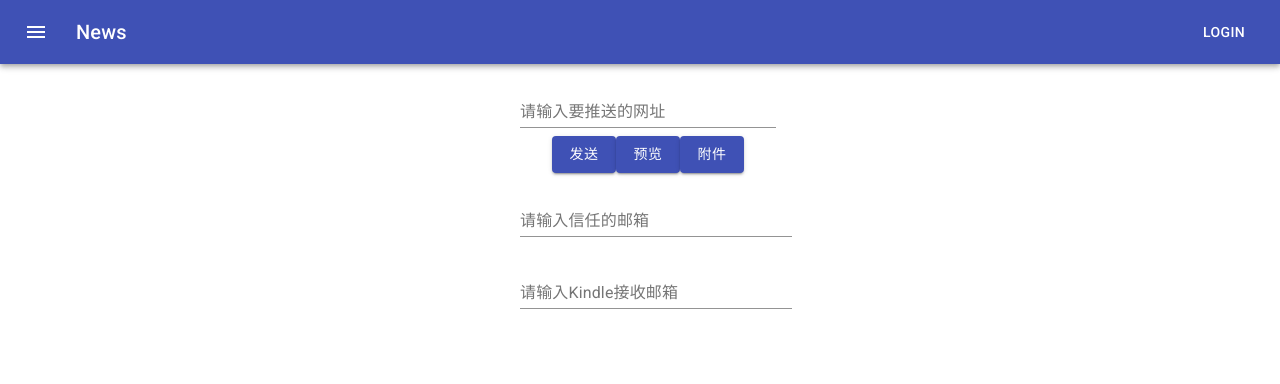
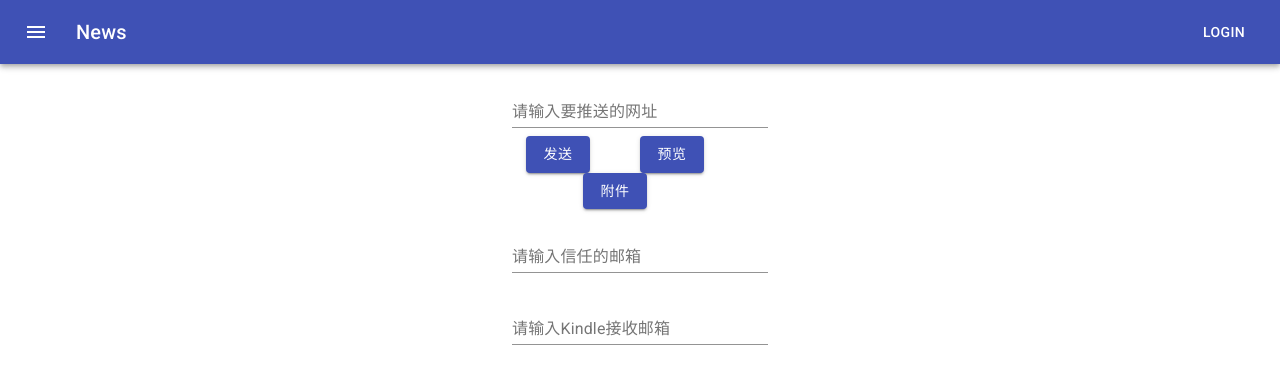
Before and after one commit to YafeiGeng/kindle_demo, a React (Create React App) app: page / in a window 1280 px wide. Shown: the top 384 px of the page. Built offline with nearby package versions, Linux system fonts and the light colour scheme.

Commit message:
click button and grab input value

```diff
--- a/src/component/AppMain.js
+++ b/src/component/AppMain.js
@@ -1,13 +1,12 @@
 import React from 'react';
 import Button from '@material-ui/core/Button';
 import TextField from '@material-ui/core/TextField';
-import {makeStyles} from '@material-ui/core/styles';
 import '../style/App.scss';
 
-const useStyles = makeStyles(theme => ({
-    body:{
+let styles = {
+    body: {
         display: 'flex',
-        width:'100%',
+        width: '100%',
         textAlign: 'center',
         justifyContent: 'center',
     },
@@ -20,8 +19,6 @@ const useStyles = makeStyles(theme => ({
         justifyContent: 'center',
     },
     textField: {
-        marginLeft: theme.spacing(1),
-        marginRight: theme.spacing(1),
         width: '100%',
     },
     dense: {
@@ -33,29 +30,46 @@ const useStyles = makeStyles(theme => ({
     button: {
         marginRight: 50,
     }
-}));
+};
 
-function AppMain() {
-    const classes = useStyles();
+class AppMain extends React.Component {
+
+    constructor(props) {
+        super(props);
+        this.state = {
+            input: ""
+        }
+    }
+
+    getInputValue = (e) => {
+        this.setState({input: e.target.value})
+    };
+
+    preview = () => {
+        console.log(this.state.input);
+    }
+
+    render() {
         return (
-        <div className={classes.body}>
-            <div className={classes.container}>
+            <div style={styles.body}>
+                <div style={styles.container}>
                     <TextField
                         id="standard-password-input"
                         label="请输入要推送的网址"
-                    className={classes.textField}
+                        style={styles.textField}
                         type="text"
                         autoComplete="current-password"
                         margin="normal"
+                        onChange={this.getInputValue}
                     />
                     <div>
-                    <Button className='button' variant="contained" color="primary">
+                        <Button style={styles.button} variant="contained" color="primary">
                             发送
                         </Button>
-                    <Button className='button' variant="contained" color="primary">
+                        <Button style={styles.button} variant="contained" color="primary" onClick={this.preview}>
                             预览
                         </Button>
-                    <Button className='button' variant="contained" color="primary">
+                        <Button style={styles.button} variant="contained" color="primary">
                             附件
                         </Button>
                     </div>
@@ -63,7 +77,7 @@ function AppMain() {
                         <TextField
                             id="standard-password-input"
                             label="请输入信任的邮箱"
-                        className={classes.textField}
+                            style={styles.textField}
                             type="text"
                             autoComplete="current-password"
                             margin="normal"
@@ -73,7 +87,7 @@ function AppMain() {
                         <TextField
                             id="standard-password-input"
                             label="请输入Kindle接收邮箱"
-                        className={classes.textField}
+                            style={styles.textField}
                             type="text"
                             autoComplete="current-password"
                             margin="normal"
@@ -81,7 +95,8 @@ function AppMain() {
                     </div>
                 </div>
             </div>
-    );
+        )
+    }
 }
 
 export default AppMain;
```
Lines whose indentation alone changed are shown as unchanged.
